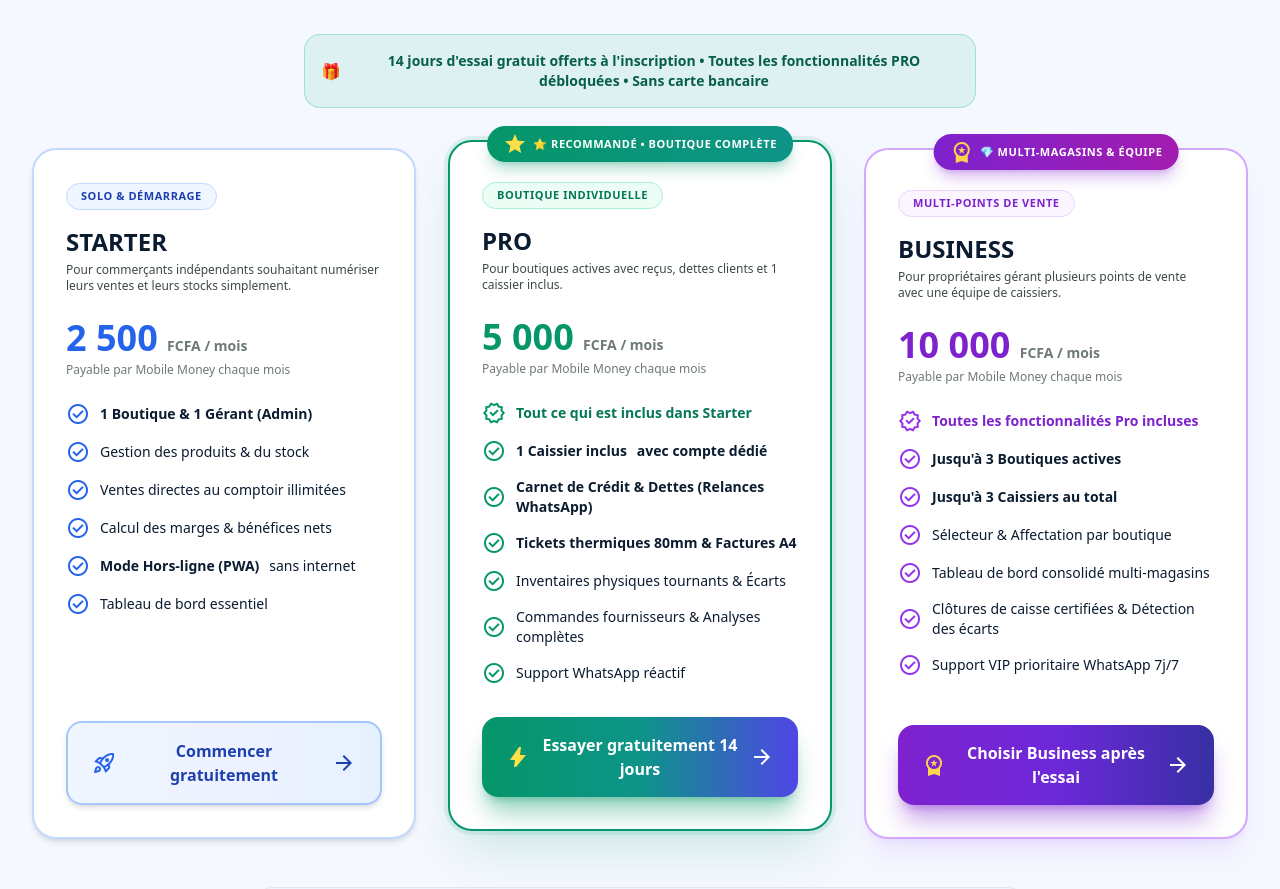
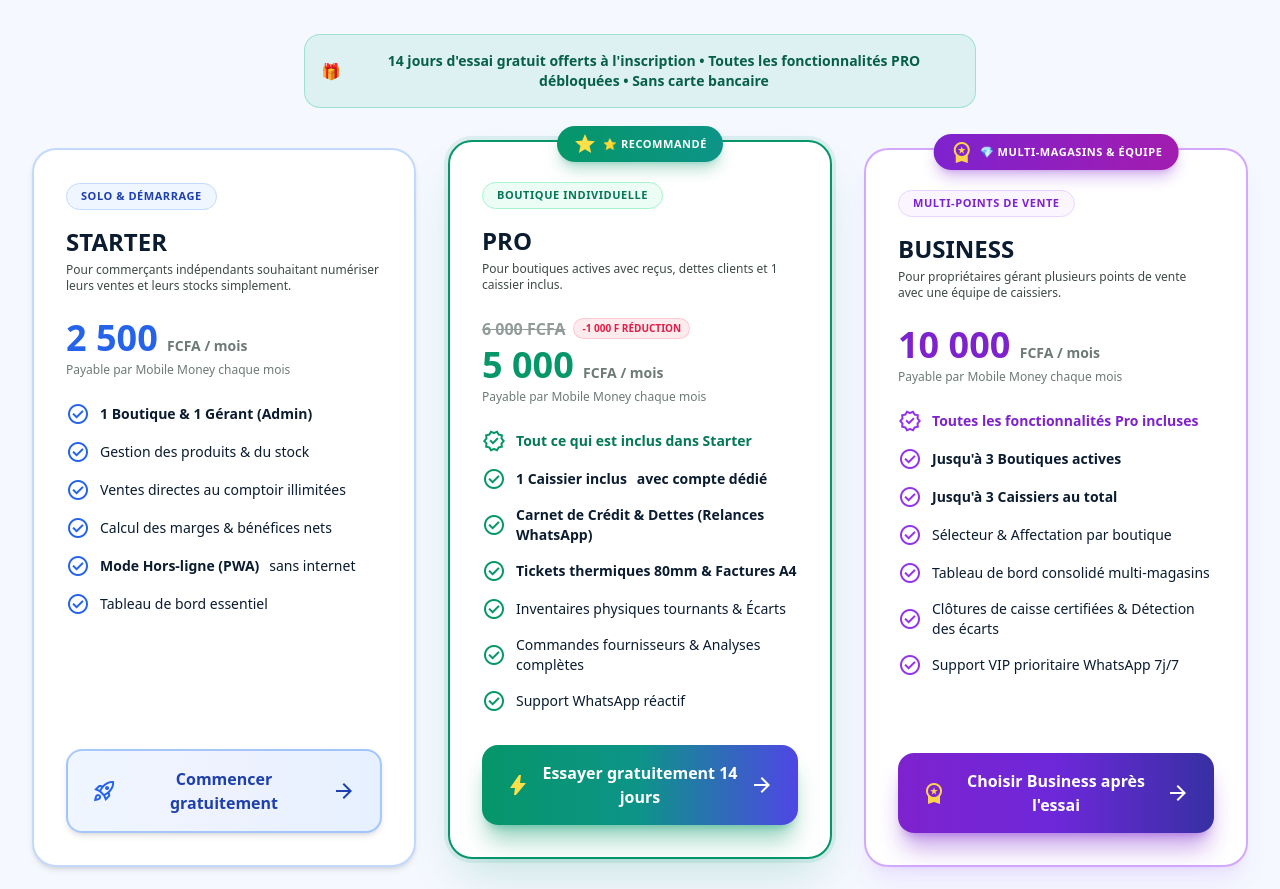
Before and after one commit to duxfidele/Boutiquepro, a Next.js app: page / in a window 1280 px wide. Shown: the part 1160-2049 px from the top of the page. Built offline with nearby package versions, Linux system fonts and the light colour scheme; no server answers.

Commit message:
feat(pricing): badge RECOMMANDE et prix 6000 FCFA barre pour le plan PRO sur la landing et le modal d'abonnement

```diff
--- a/src/components/marketing/LandingPage.tsx
+++ b/src/components/marketing/LandingPage.tsx
@@ -274,7 +274,7 @@ export default function LandingPage({ onLoginClick }: LandingPageProps) {
               <div className="bg-surface-container-lowest p-8 rounded-3xl border-2 border-emerald-600 shadow-2xl shadow-emerald-600/20 flex flex-col justify-between relative transform lg:-translate-y-2 hover:-translate-y-3 transition-all duration-300 ring-4 ring-emerald-600/10">
                 <div className="absolute -top-4 left-1/2 -translate-x-1/2 px-4 py-1.5 rounded-full bg-gradient-to-r from-emerald-600 to-teal-600 text-white text-[11px] font-black uppercase tracking-wider shadow-lg shadow-emerald-600/30 flex items-center gap-1.5 whitespace-nowrap">
                   <span className="material-symbols-outlined text-yellow-300 text-sm" style={{ fontVariationSettings: "'FILL' 1" }}>star</span>
-                  <span>⭐ Recommandé • Boutique Complète</span>
+                  <span>⭐ RECOMMANDÉ</span>
                 </div>
                 <div>
                   <div className="inline-block px-3.5 py-1 rounded-full bg-emerald-50 text-emerald-700 border border-emerald-200 text-[11px] font-black uppercase tracking-wider w-fit mb-4 mt-2">
@@ -284,6 +284,14 @@ export default function LandingPage({ onLoginClick }: LandingPageProps) {
                   <p className="text-xs text-on-surface-variant mb-6 font-medium">Pour boutiques actives avec reçus, dettes clients et 1 caissier inclus.</p>
 
                   <div className="mb-6">
+                    <div className="flex items-center gap-2 mb-1">
+                      <span className="text-sm sm:text-base font-bold text-outline line-through opacity-75">
+                        {isAnnual ? "60 000" : "6 000"} FCFA
+                      </span>
+                      <span className="px-2 py-0.5 rounded-full bg-rose-500/10 text-rose-600 text-[10px] font-black uppercase border border-rose-500/20">
+                        {isAnnual ? "-10 000 F Réduction" : "-1 000 F Réduction"}
+                      </span>
+                    </div>
                     <div className="text-4xl font-black text-emerald-600">
                       {isAnnual ? "50 000" : "5 000"}{" "}
                       <span className="text-sm font-bold text-outline">FCFA / {isAnnual ? "an" : "mois"}</span>
--- a/src/components/subscription/SubscriptionModal.tsx
+++ b/src/components/subscription/SubscriptionModal.tsx
@@ -299,7 +299,7 @@ export default function SubscriptionModal({
                 {defaultPlan !== "BUSINESS" && (
                   <div className="absolute -top-3 left-4 px-2.5 py-0.5 rounded-full bg-gradient-to-r from-emerald-600 to-teal-600 text-white text-[10px] font-black uppercase tracking-wider shadow-sm flex items-center gap-1">
                     <Sparkles className="w-3 h-3 text-amber-300" />
-                    <span>Recommandé</span>
+                    <span>⭐ RECOMMANDÉ</span>
                   </div>
                 )}
                 <div>
@@ -317,9 +317,19 @@ export default function SubscriptionModal({
                     <span>PRO</span>
                     <Zap className="w-4 h-4 text-emerald-500" />
                   </h4>
-                  <div className="text-2xl font-black text-on-surface mb-3">
-                    {isAnnual ? "50 000" : "5 000"}{" "}
-                    <span className="text-xs font-bold text-outline">FCFA / {isAnnual ? "an" : "mois"}</span>
+                  <div className="mb-3">
+                    <div className="flex items-center gap-1.5 mb-0.5">
+                      <span className="text-xs font-bold text-outline line-through opacity-75">
+                        {isAnnual ? "60 000" : "6 000"} FCFA
+                      </span>
+                      <span className="px-1.5 py-0.2 rounded-full bg-rose-500/10 text-rose-600 text-[9px] font-black uppercase border border-rose-500/20">
+                        {isAnnual ? "-10 000 F Réduction" : "-1 000 F Réduction"}
+                      </span>
+                    </div>
+                    <div className="text-2xl font-black text-on-surface">
+                      {isAnnual ? "50 000" : "5 000"}{" "}
+                      <span className="text-xs font-bold text-outline">FCFA / {isAnnual ? "an" : "mois"}</span>
+                    </div>
                   </div>
                   <ul className="space-y-2 text-xs text-on-surface-variant font-medium">
                     <li className="flex items-center gap-2 font-bold text-emerald-600 dark:text-emerald-400">
@@ -481,9 +491,14 @@ export default function SubscriptionModal({
           <div className="p-5 sm:p-6 border-t border-outline-variant/20 bg-surface-container-low/60 flex flex-col sm:flex-row items-center justify-between gap-4">
             <div className="flex items-center gap-4 w-full sm:w-auto justify-between sm:justify-start">
               <div>
-                <span className="text-xs text-outline font-medium flex items-center gap-1">
+                <span className="text-xs text-outline font-medium flex items-center gap-1.5">
                   <span>Montant total :</span>
                   <span className="text-[10px] px-1.5 py-0.2 rounded bg-emerald-500/10 text-emerald-600 font-bold uppercase">Sans frais cachés</span>
+                  {selectedTier === "PRO" && (
+                    <span className="text-[11px] font-bold text-rose-500 line-through">
+                      {isAnnual ? "60 000 FCFA" : "6 000 FCFA"}
+                    </span>
+                  )}
                 </span>
                 <div className="text-2xl font-black text-on-surface tracking-tight">{priceFormatted}</div>
               </div>
```
Also changed, not shown: public/sw.js.
